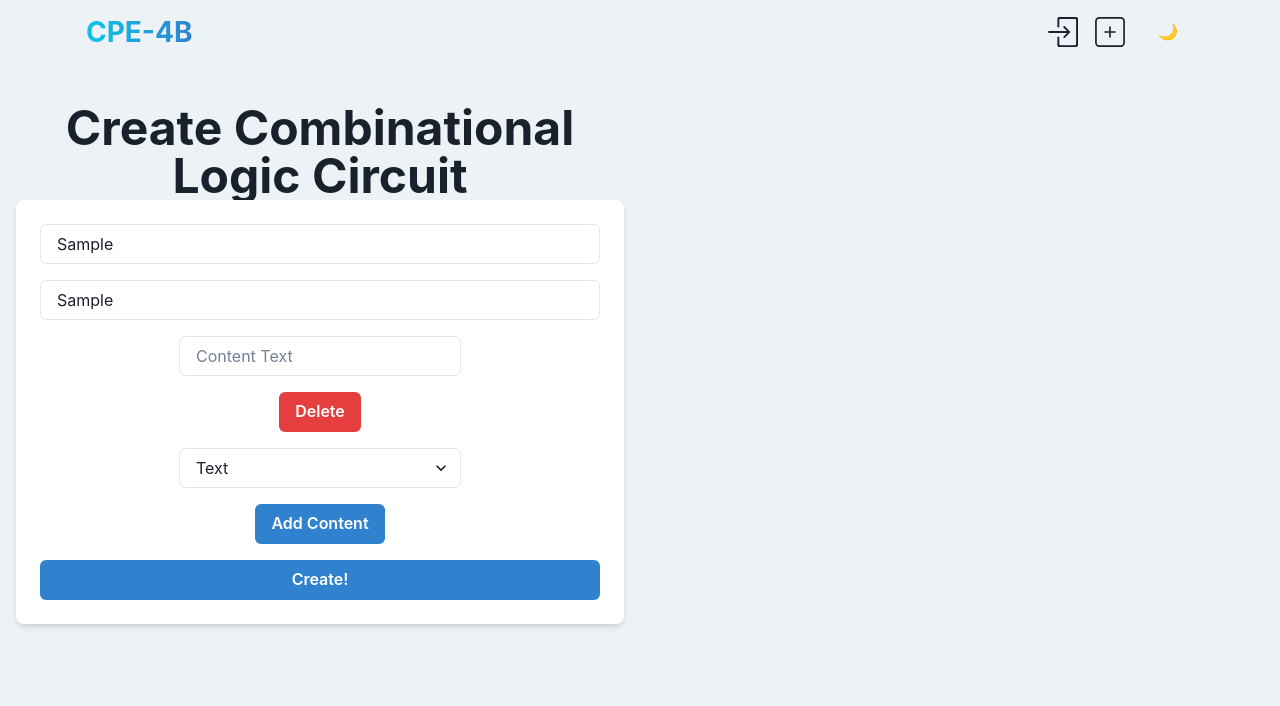
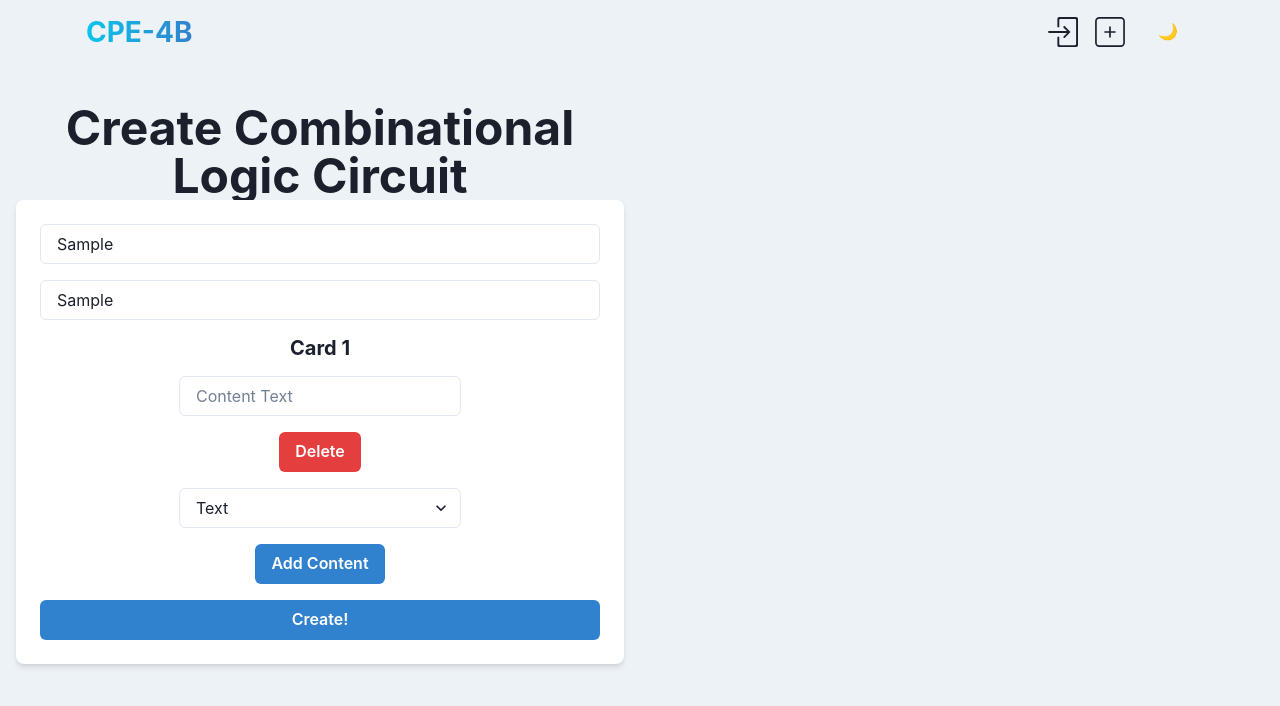
Before and after one commit to Kyonpon/CPE_Trainer, a React (Vite) app in the folder frontend/: page /createcb in a window 1280 px wide. Both pictures are taken after typing "Sample", "Sample" into the empty fields and a click on the button "Add Content". Shown: the top 706 px of the page. Built offline with nearby package versions, Linux system fonts and the light colour scheme.

Commit message:
Added a dynamic heading for quickly identifying which index is the content

```diff
--- a/frontend/src/components/Experimental/AddText.jsx
+++ b/frontend/src/components/Experimental/AddText.jsx
@@ -1,4 +1,11 @@
-import { VStack, Input, Button, Select, HStack } from "@chakra-ui/react";
+import {
+  VStack,
+  Input,
+  Button,
+  Select,
+  HStack,
+  Heading,
+} from "@chakra-ui/react";
 import { useState } from "react";
 
 const AddText = ({
@@ -23,6 +30,7 @@ const AddText = ({
         if (item.type === "Text") {
           return (
             <VStack key={index} spacing={4}>
+              <Heading size="md">Card {index + 1}</Heading>
               <Input
                 placeholder="Content Text"
                 value={item.text}
@@ -38,6 +46,7 @@ const AddText = ({
         if (item.type === "Image") {
           return (
             <VStack key={index} spacing={2}>
+              <Heading size="md">Card {index + 1}</Heading>
               <Input
                 placeholder="Image URL"
                 value={item.imageUrl}
@@ -57,6 +66,7 @@ const AddText = ({
         if (item.type === "TextAndImage") {
           return (
             <VStack key={index} spacing={2}>
+              <Heading size="md">Card {index + 1}</Heading>
               <Input
                 placeholder="Content Text"
                 value={item.text}
```
